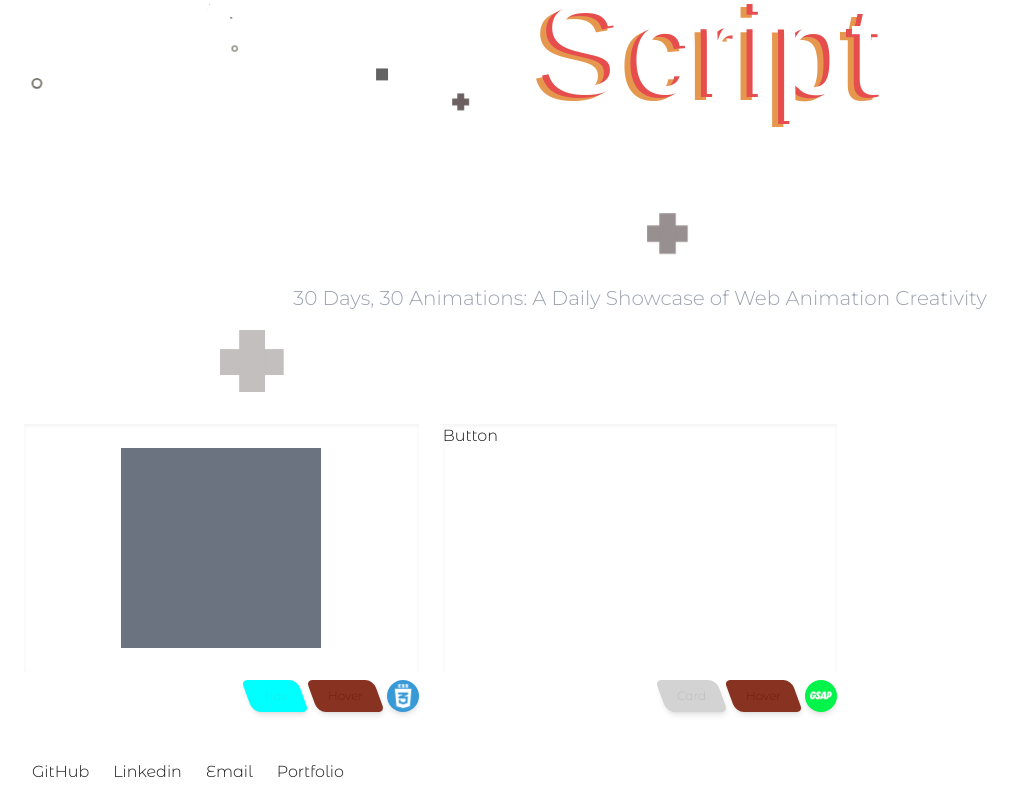
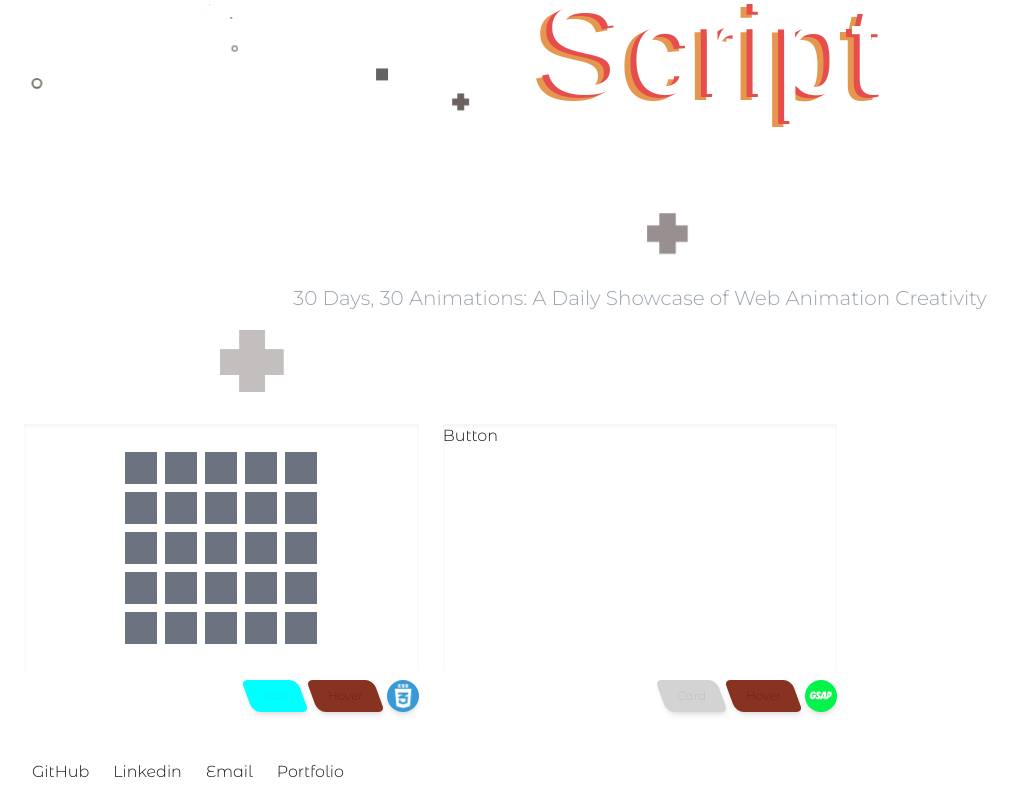
Before and after one commit to mlee2197/motion-script, a Next.js app: page / in a window 1280 px wide. Shown: the part 408-1208 px from the top of the page, without its empty margins (0-1019 px from the left). Built offline with nearby package versions, Linux system fonts and the light colour scheme; a web font is replaced by a local one.

Commit message:
anim1 fix

```diff
--- a/src/app/globals.css
+++ b/src/app/globals.css
@@ -110,23 +110,18 @@ body {
   .animation-1 {
     @apply grid grid-cols-5 h-[200px] w-[200px];
     .box {
-      @apply relative p-1 w-10 h-10 bg-gray-500 transition-all duration-100;
+      @apply relative p-1 w-10 h-10 bg-transparent;
+    }
 
-      /* &::before {
-        content: "";
-        position: absolute;
-        width: 32px;
-        height: 32px;
-        background-color: #4d4d4d;
-        transition: all 0.1s ease-in-out;
-      } */
+    .box > div {
+      @apply w-full h-full bg-gray-500 transition-all duration-100;
     }
 
     .box-col {
       @apply col-span-1 h-full w-full items-center justify-center;
     }
 
-    .box:hover {
+    .box:hover > div {
       background-color: aquamarine;
       transform: scale(1.1) translateY(-10px);
       box-shadow: 0 0 10px 0 rgba(0, 255, 255, 0.7);
@@ -154,14 +149,14 @@ body {
       box-shadow: 0 0 10px 0 rgba(0, 255, 255, 0.5);
     }
 
-    .box:hover+.box::before {
+    .box:hover+.box > div {
       background-color: rgba(127, 255, 212, 0.50);
       transform-origin: bottom;
       transform: rotateX(15deg) scale(1.1, 1.35) perspective(700px);
       box-shadow: 0 0 10px 0 rgba(0, 255, 255, 0.5);
     }
 
-    .box:has(+ .box:hover)::before {
+    .box:has(+ .box:hover) > div {
       background-color: rgba(127, 255, 212, 0.50);
       transform-origin: top;
       transform: scale(1.1, 0.7) rotateX(-15deg) perspective(700px);
--- a/src/app/page.tsx
+++ b/src/app/page.tsx
@@ -23,11 +23,21 @@ export default function Home() {
                     key={i}
                     className="box-col"
                   >
-                    <div className="box box-1"></div>
-                    <div className="box box-2"></div>
-                    <div className="box box-3"></div>
-                    <div className="box box-4"></div>
-                    <div className="box box-5"></div>
+                    <div className="box">
+                      <div className="box-1"/>
+                    </div>
+                    <div className="box">
+                      <div className="box-2"/>
+                    </div>
+                    <div className="box">
+                      <div className="box-3"/>
+                    </div>
+                    <div className="box">
+                      <div className="box-4"/>
+                    </div>
+                    <div className="box">
+                      <div className="box-5"/>
+                    </div>
                   </div>
                 ))}
               </div>
```
